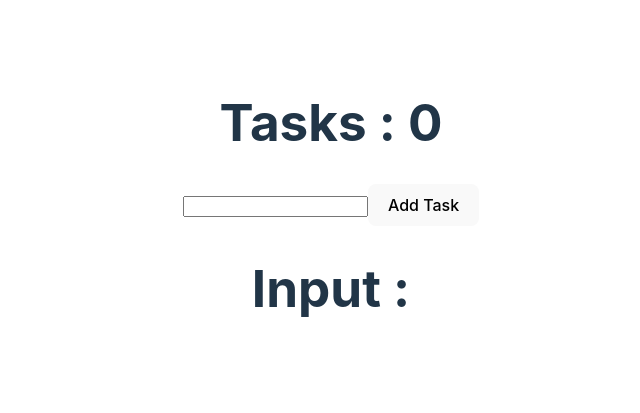
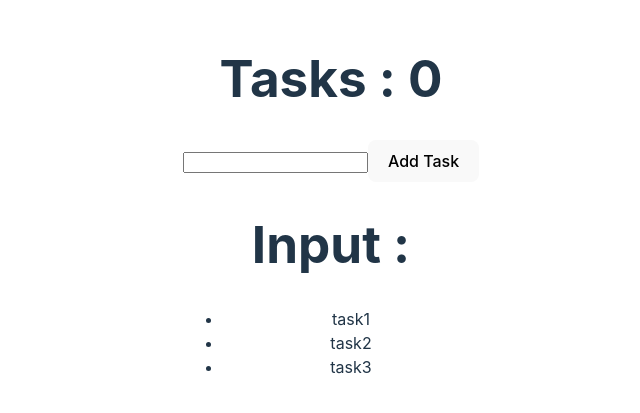
Before and after one commit to SUJINJEONG012/TheUltimateReactJSCourse2024BasicstoAdvancedReact, a React (Vite) app in the folder tasktrek/: page / in a window 1280 px wide. Shown: the part 195-608 px from the top of the page, without its empty margins (309-949 px from the left). Built offline with nearby package versions, Linux system fonts and the light colour scheme.

Commit message:
배열.map() li 로 출력하기

```diff
--- a/tasktrek/src/components/CreateTodo.jsx
+++ b/tasktrek/src/components/CreateTodo.jsx
@@ -4,6 +4,8 @@ const CreateTodo = ()=>{
 
     const [count, setCount] = useState(0);
     const [input, setInput] = useState("");
+    const tasks = ["task1", "task2", "task3"];
+
 
     const handleClick = () =>{
         setCount(count +1);
@@ -23,6 +25,13 @@ const CreateTodo = ()=>{
             value="Add Task Button">
             Add Task</button>
             <h1>Input : {input}</h1>
+            <ul>
+                {tasks.map((task) =>(
+                     <li key={task}>{task}</li>
+                     ))
+                }
+            </ul>
+
         </>
     )
 }
```
